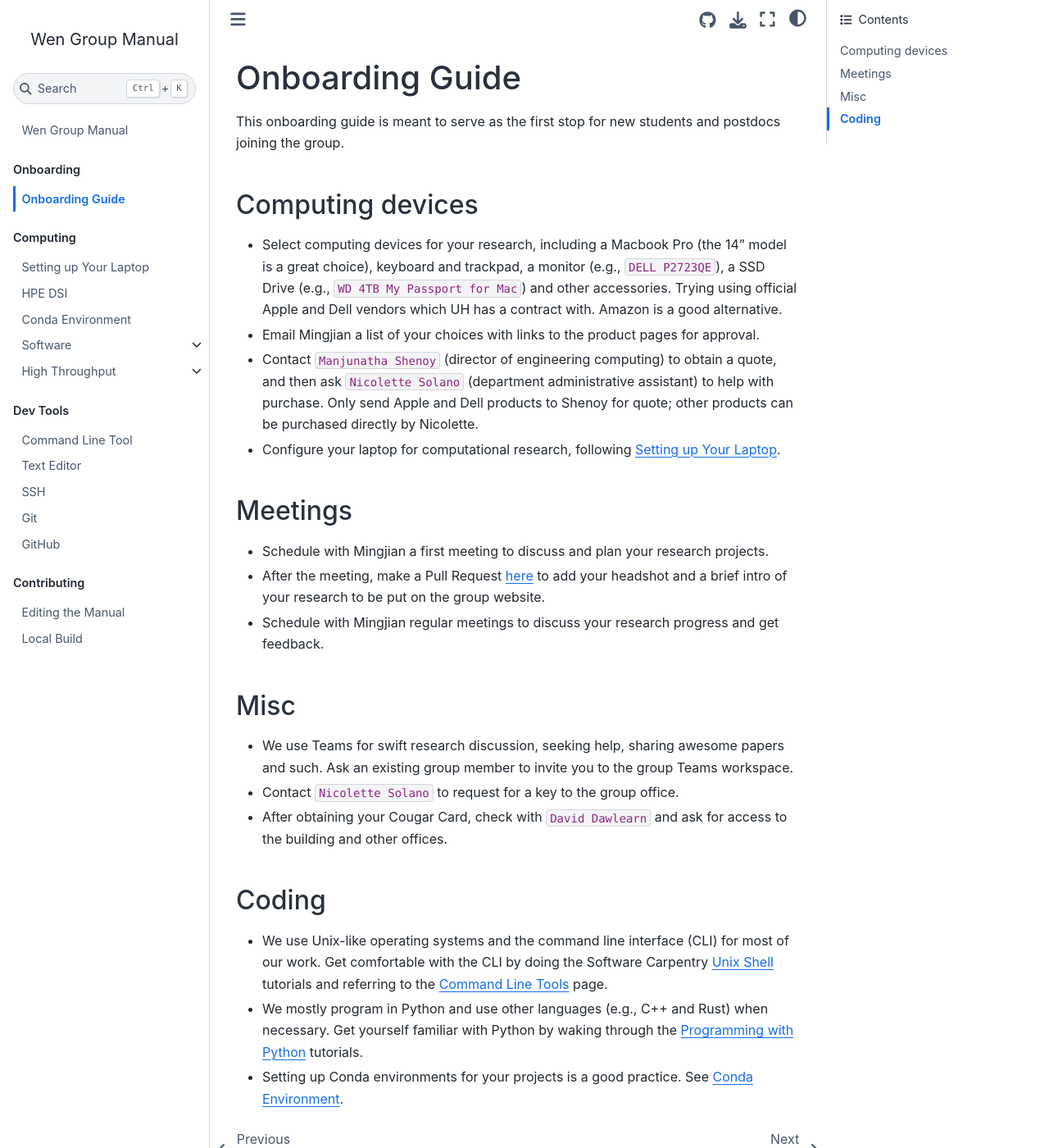
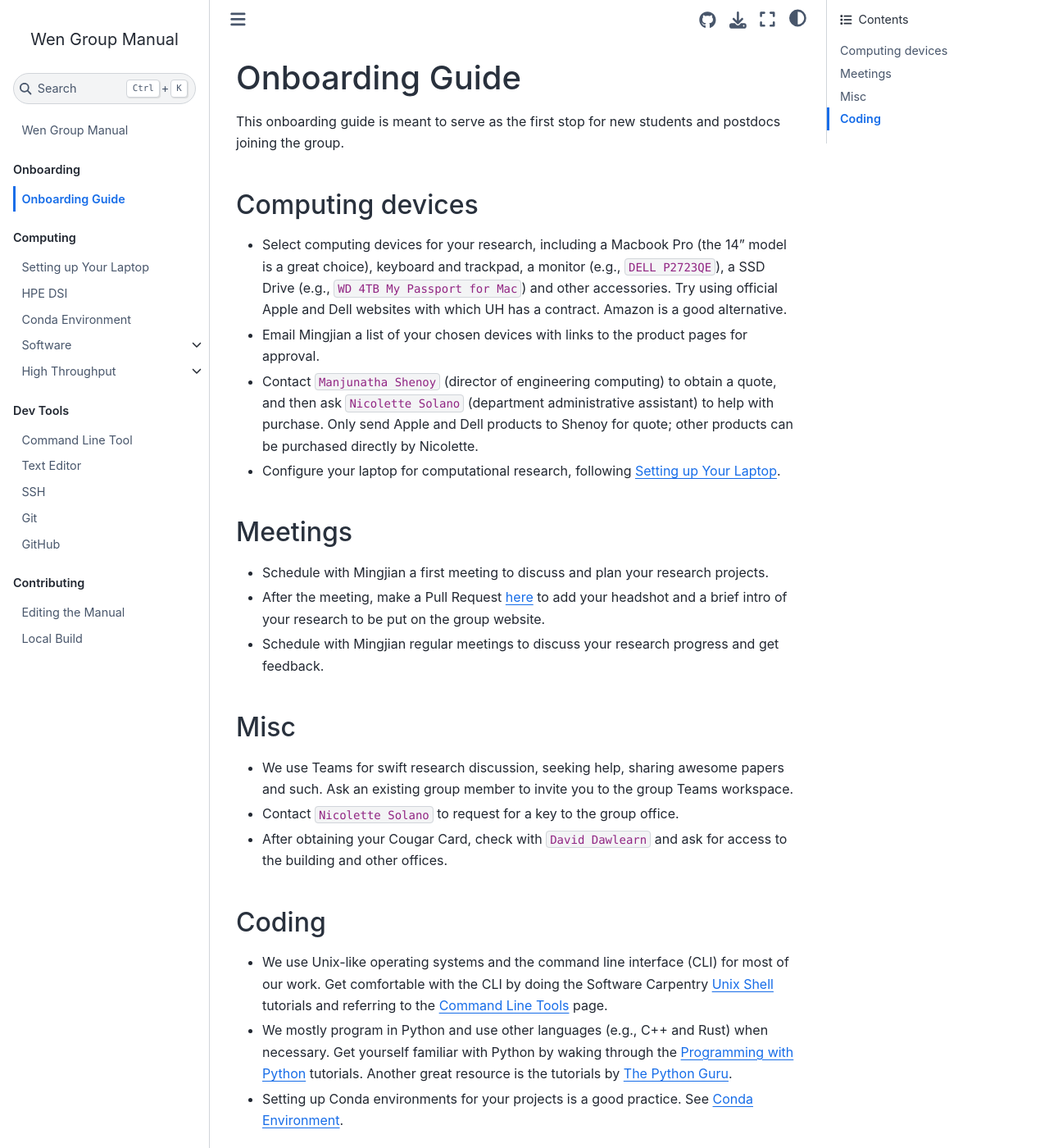
Before and after one commit to wengroup/group_manual, a Jupyter Book: the page built from docs/onboarding/guide.md, in a window 1280 px wide and 1400 px high. Shown: the whole window at 82% size. Built offline with Jupyter Book 1.0.4 settings and Sphinx 7.4.7 and the Sphinx Book theme 1.1.4, drawn with Linux system fonts in a browser that asks for light colours.

Commit message:
Update onboarding guide

```diff
--- a/docs/onboarding/guide.md
+++ b/docs/onboarding/guide.md
@@ -8,8 +8,8 @@ postdocs joining the group.
 - Select computing devices for your research, including a Macbook Pro (the 14" model
   is a great choice), keyboard and trackpad, a monitor (e.g., `DELL P2723QE`),
   a SSD Drive (e.g., `WD 4TB My Passport for Mac`) and other accessories.
-  Trying using official Apple and Dell vendors which UH has a contract with. Amazon is a good alternative.
-- Email Mingjian a list of your choices with links to the product pages for approval.
+  Try using official Apple and Dell websites with which UH has a contract. Amazon is a good alternative.
+- Email Mingjian a list of your chosen devices with links to the product pages for approval.
 - Contact `Manjunatha Shenoy` (director of engineering computing) to obtain a quote,
   and then ask `Nicolette Solano` (department administrative assistant) to help with purchase.
   Only send Apple and Dell products to Shenoy for quote; other products can be purchased directly
@@ -37,5 +37,7 @@ postdocs joining the group.
   Get comfortable with the CLI by doing the Software Carpentry [Unix Shell](https://swcarpentry.github.io/shell-novice/)
   tutorials and referring to the [Command Line Tools](label:cli) page.
 - We mostly program in Python and use other languages (e.g., C++ and Rust) when necessary.
-  Get yourself familiar with Python by waking through the [Programming with Python](https://swcarpentry.github.io/python-novice-inflammation/) tutorials.
+  Get yourself familiar with Python by waking through the [Programming with
+  Python](https://swcarpentry.github.io/python-novice-inflammation/) tutorials.
+  Another great resource is the tutorials by [The Python Guru](https://thepythonguru.com).
 - Setting up Conda environments for your projects is a good practice. See [Conda Environment](label:conda).
```
